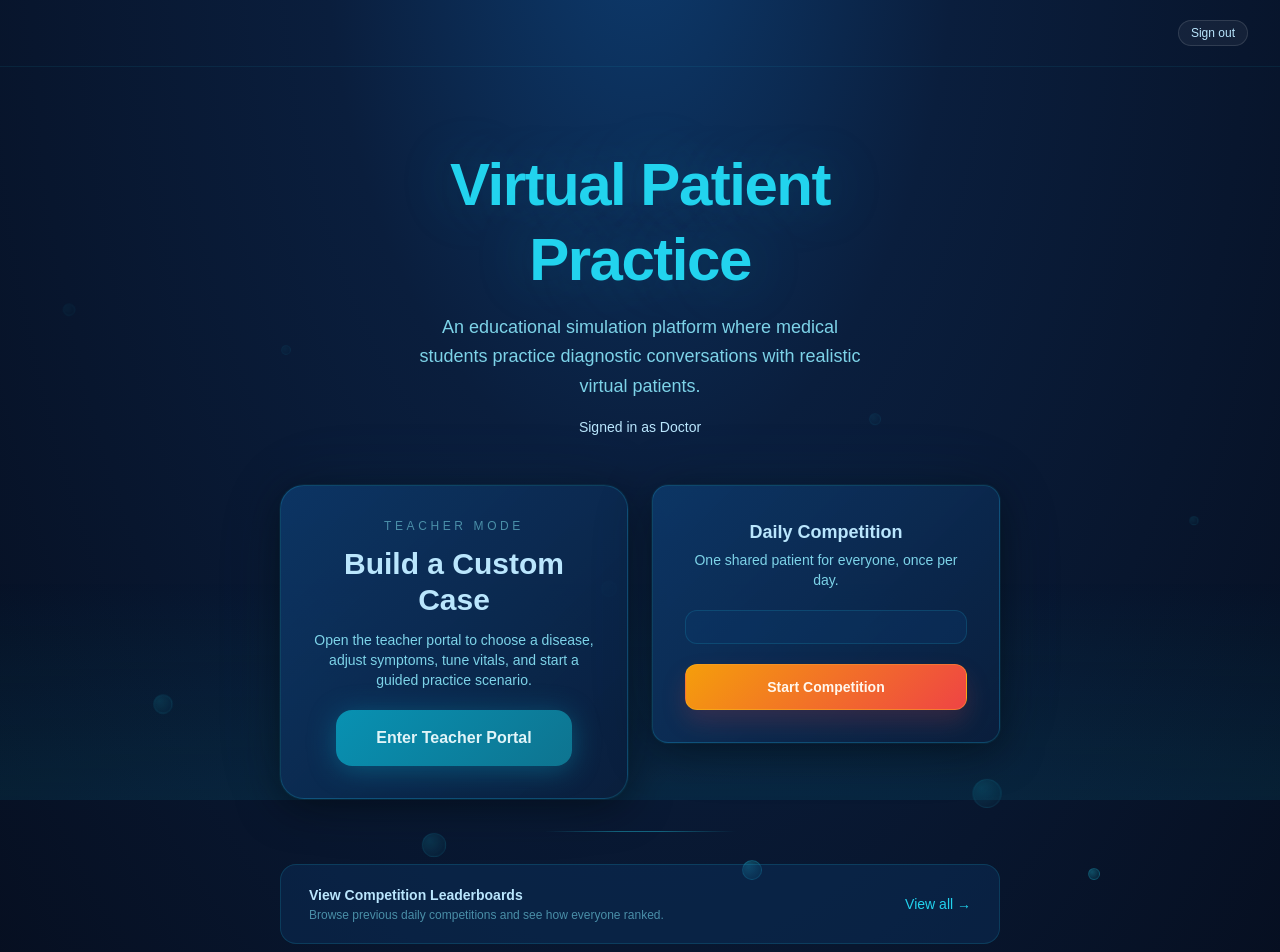
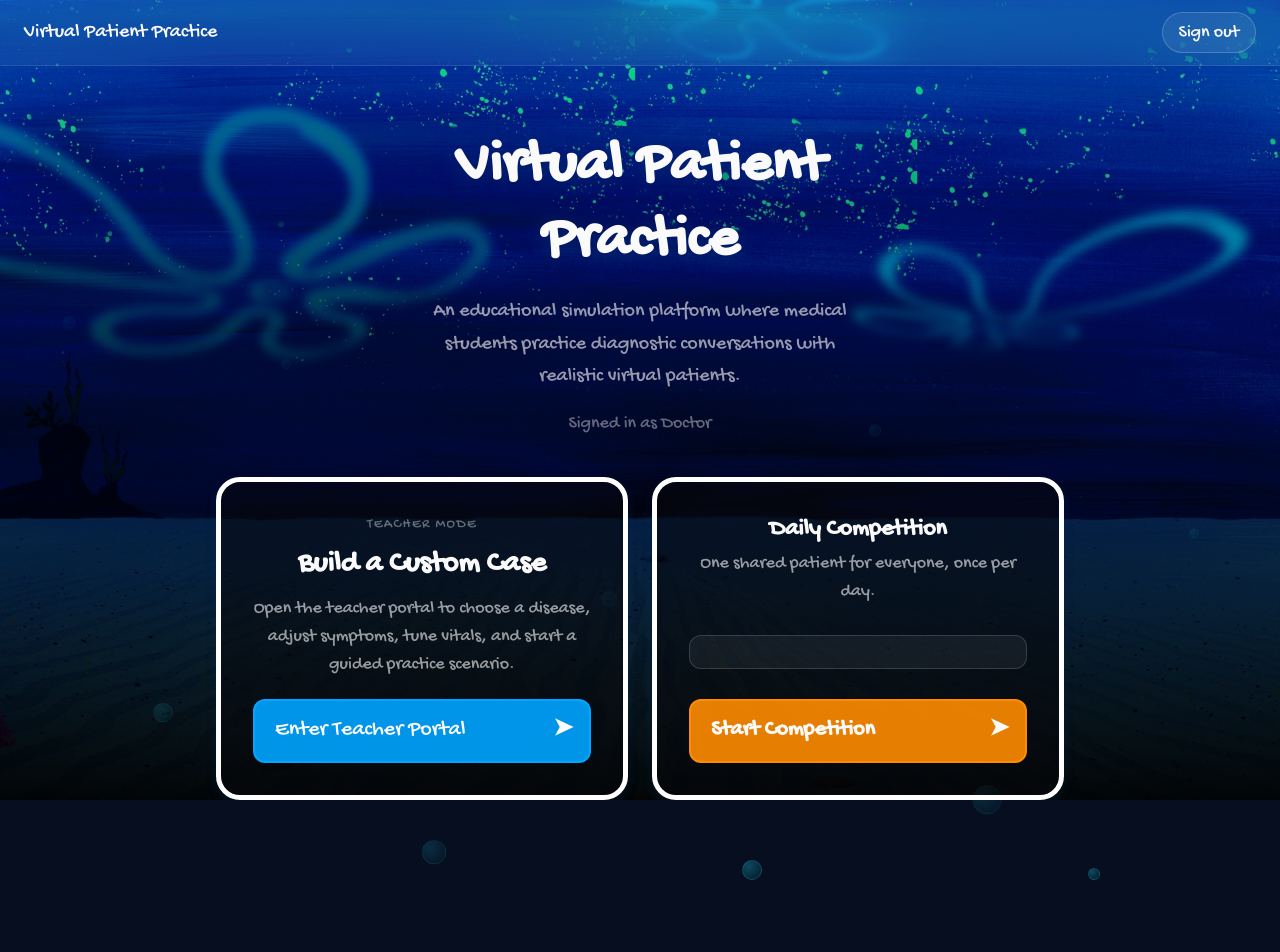
Before and after one commit to vishal-codes/fulllyhacks_2026, a Next.js app in the folder client/fullyhacks/: page / in a window 1280 px wide. Shown: the top 952 px of the page. After the commit the page ends 800 px from the top, so only its background shows below. Built offline with nearby package versions, Linux system fonts and the light colour scheme; no server answers.

Commit message:
homepage UI changes

```diff
--- a/client/fullyhacks/app/page.tsx
+++ b/client/fullyhacks/app/page.tsx
@@ -16,7 +16,6 @@ const BUBBLES: [number, number, number, number][] = [
   [8,  93,  2,   8],
 ];
 
-
 export default async function WelcomePage() {
   const session = await auth();
   const displayName =
@@ -24,12 +23,20 @@ export default async function WelcomePage() {
 
   return (
     <main
-      className="relative flex flex-col items-center min-h-screen overflow-hidden"
+      className="relative flex flex-col"
       style={{
-        background:
-          "radial-gradient(ellipse at 50% -10%, #0d3b6e 0%, #0a1e3d 35%, #060e1f 100%)",
+        fontFamily: "'Gochi Hand', cursive",
+        backgroundImage: "url('/chat/dl5bagm-50c8f4c3-b03a-44c6-bfa0-4a16bda4b8e3.jpg')",
+        backgroundSize: "cover",
+        backgroundPosition: "center",
+        backgroundRepeat: "no-repeat",
+        height: "100vh",
+        overflow: "hidden",
       }}
     >
+      {/* ── Gradient overlay: transparent at top → 90% dark at bottom ── */}
+      <div className="absolute inset-0 z-0 pointer-events-none" style={{ background: "linear-gradient(to bottom, rgba(0,0,0,0) 0%, rgba(0,0,0,0.97) 100%)" }} />
+
       {/* ── Bubbles ── */}
       {BUBBLES.map(([size, left, delay, duration], i) => (
         <span
@@ -45,22 +52,19 @@ export default async function WelcomePage() {
         />
       ))}
 
-      {/* ── Ocean floor glow ── */}
-      <div
-        className="pointer-events-none fixed bottom-0 left-0 right-0 z-0"
+      {/* ── Nav bar ── */}
+      <nav
+        className="relative z-50 w-full flex-shrink-0 flex items-center justify-between px-6 py-3"
         style={{
-          height: "220px",
-          background:
-            "linear-gradient(to top, rgba(8,145,178,0.12) 0%, transparent 100%)",
+          backdropFilter: "blur(20px)",
+          WebkitBackdropFilter: "blur(20px)",
+          background: "rgba(250,250,250,0.05)",
+          borderBottom: "1px solid rgba(250,250,250,0.1)",
         }}
-      />
-
-      {/* ── Top nav bar ── */}
-      <nav
-        className="relative z-10 w-full flex items-center justify-end px-8 py-5"
-        style={{ borderBottom: "1px solid rgba(34,211,238,0.08)" }}
       >
-
+        <span style={{ color: "#FAFAFA", fontFamily: "'Gochi Hand', cursive", fontSize: "20px" }}>
+          Virtual Patient Practice
+        </span>
         <form
           action={async () => {
             "use server";
@@ -69,11 +73,14 @@ export default async function WelcomePage() {
         >
           <button
             type="submit"
-            className="text-xs px-3 py-1 rounded-full"
+            className="px-4 py-1.5 rounded-full transition-opacity hover:opacity-70"
             style={{
-              background: "rgba(255,255,255,0.05)",
-              border: "1px solid rgba(255,255,255,0.12)",
-              color: "#bae6fd",
+              background: "rgba(250,250,250,0.08)",
+              border: "1px solid rgba(255,255,255,0.2)",
+              color: "#FAFAFA",
+              fontFamily: "'Gochi Hand', cursive",
+              fontSize: "18px",
+              cursor: "pointer",
             }}
           >
             Sign out
@@ -82,19 +89,17 @@ export default async function WelcomePage() {
       </nav>
 
       {/* ── Hero ── */}
-      <section
-        className="relative z-10 flex flex-col items-center text-center px-6 pt-20 pb-16 gap-8 w-full max-w-3xl mx-auto"
-      >
-        {/* Glowing shell icon */}
-
+      <section className="relative z-10 flex-1 w-full overflow-y-auto" style={{ scrollbarWidth: "thin", scrollbarColor: "rgba(255,255,255,0.2) transparent" }}>
+        <div className="flex flex-col items-center text-center px-6 pt-16 pb-12 gap-8 w-full max-w-4xl mx-auto">
 
         {/* Headline */}
         <div className="fade-up-2 flex flex-col gap-4">
           <h1
-            className="text-6xl font-bold leading-tight tracking-tight"
+            className="text-6xl font-bold leading-tight"
             style={{
-              color: "#22d3ee",
-              textShadow: "0 0 60px rgba(34,211,238,0.25)",
+              color: "#FAFAFA",
+              fontFamily: "'Gochi Hand', cursive",
+              textShadow: "0px 4px 20px rgba(0,60,117,0.6)",
             }}
           >
             Virtual Patient
@@ -102,32 +107,50 @@ export default async function WelcomePage() {
             Practice
           </h1>
           <p
-            className="text-lg leading-relaxed max-w-md mx-auto"
-            style={{ color: "#7dd3e8" }}
+            className="text-xl leading-relaxed max-w-md mx-auto"
+            style={{ color: "rgba(250,250,250,0.6)", fontFamily: "'Gochi Hand', cursive" }}
           >
             An educational simulation platform where medical students practice
             diagnostic conversations with realistic virtual patients.
           </p>
-          <p className="text-sm" style={{ color: "#bae6fd" }}>
+          <p style={{ color: "rgba(250,250,250,0.4)", fontFamily: "'Gochi Hand', cursive", fontSize: "18px" }}>
             Signed in as {displayName}
           </p>
         </div>
 
-        {/* Entry points */}
-        <div className="fade-up-3 w-full max-w-5xl pt-4">
-          <div className="grid grid-cols-1 lg:grid-cols-2 gap-6 items-start">
+        {/* Entry point cards */}
+        <div className="fade-up-3 w-full pt-2">
+          <div className="grid grid-cols-1 lg:grid-cols-2 gap-6 items-stretch">
+
+            {/* Teacher mode card */}
             <div
-              className="ocean-card rounded-3xl p-8 flex flex-col items-center text-center gap-5"
-              style={{ minHeight: "100%" }}
+              className="flex flex-col justify-between gap-5 p-8"
+              style={{
+                borderRadius: "24px",
+                border: "5px solid rgba(255,255,255,1)",
+                boxShadow: "0px 4px 10px 0px rgba(0,60,117,0.25)",
+                background: "rgba(9,9,11,0.55)",
+                backdropFilter: "blur(20px)",
+                WebkitBackdropFilter: "blur(20px)",
+              }}
             >
               <div>
-                <p className="text-xs uppercase tracking-[0.3em]" style={{ color: "#4a8fa8" }}>
+                <p
+                  className="uppercase tracking-widest"
+                  style={{ color: "rgba(250,250,250,0.4)", fontFamily: "'Gochi Hand', cursive", fontSize: "14px" }}
+                >
                   Teacher Mode
                 </p>
-                <h2 className="text-3xl font-semibold mt-3" style={{ color: "#bae6fd" }}>
+                <h2
+                  className="text-3xl font-semibold mt-3"
+                  style={{ color: "#FAFAFA", fontFamily: "'Gochi Hand', cursive" }}
+                >
                   Build a Custom Case
                 </h2>
-                <p className="text-sm mt-3 max-w-sm" style={{ color: "#7dd3e8" }}>
+                <p
+                  className="text-lg mt-3 max-w-sm"
+                  style={{ color: "rgba(250,250,250,0.6)", fontFamily: "'Gochi Hand', cursive" }}
+                >
                   Open the teacher portal to choose a disease, adjust symptoms, tune vitals,
                   and start a guided practice scenario.
                 </p>
@@ -135,12 +158,23 @@ export default async function WelcomePage() {
 
               <Link
                 href="/setup"
-                className="cta-btn inline-flex items-center gap-3 px-10 py-4 rounded-2xl font-semibold text-base"
+                className="flex items-center justify-between transition-opacity hover:opacity-90 w-full"
+                style={{
+                  background: "rgba(0,166,255,0.9)",
+                  border: "2px solid #00A6FF",
+                  borderRadius: "12px",
+                  padding: "12px 16px 12px 20px",
+                  textDecoration: "none",
+                }}
               >
+                <span style={{ color: "#FAFAFA", fontSize: "22px", fontFamily: "'Gochi Hand', cursive" }}>
                   Enter Teacher Portal
+                </span>
+                <span style={{ color: "#FAFAFA", fontSize: "24px", fontWeight: "bold" }}>➤</span>
               </Link>
             </div>
 
+            {/* Competition panel — keeps its own styling */}
             <CompetitionPanel />
           </div>
         </div>
@@ -149,47 +183,45 @@ export default async function WelcomePage() {
         <div className="fade-up-4 shimmer-line w-48" />
 
         {/* Leaderboard entry */}
-        <div className="fade-up-4 w-full max-w-5xl">
+        <div className="fade-up-4 w-full">
           <Link
             href="/leaderboard"
-            className="flex items-center justify-between w-full px-7 py-5 rounded-2xl transition-all duration-200 group"
+            className="flex items-center justify-between w-full px-7 py-5 transition-all duration-200"
             style={{
-              background: "rgba(13,59,110,0.35)",
-              border: "1px solid rgba(34,211,238,0.15)",
-              backdropFilter: "blur(12px)",
+              borderRadius: "24px",
+              border: "5px solid rgba(255,255,255,1)",
+              boxShadow: "0px 4px 10px 0px rgba(0,60,117,0.25)",
+              background: "rgba(9,9,11,0.55)",
+              backdropFilter: "blur(100px)",
+              WebkitBackdropFilter: "blur(100px)",
+              textDecoration: "none",
             }}
           >
-            <div className="flex items-center gap-4">
             <div className="text-left">
-                <p className="text-sm font-semibold" style={{ color: "#bae6fd" }}>
+              <p style={{ color: "#FAFAFA", fontFamily: "'Gochi Hand', cursive", fontSize: "22px" }}>
                 View Competition Leaderboards
               </p>
-                <p className="text-xs mt-0.5" style={{ color: "#4a8fa8" }}>
+              <p style={{ color: "rgba(250,250,250,0.4)", fontFamily: "'Gochi Hand', cursive", fontSize: "16px", marginTop: "2px" }}>
                 Browse previous daily competitions and see how everyone ranked.
               </p>
             </div>
-            </div>
-            <span
-              className="text-sm font-medium transition-colors"
-              style={{ color: "#22d3ee" }}
-            >
+            <span style={{ color: "#FAFAFA", fontFamily: "'Gochi Hand', cursive", fontSize: "22px" }}>
               View all →
             </span>
           </Link>
         </div>
-      </section>
-
-
+        </div>
 
         {/* ── Footer ── */}
         <footer
-        className="relative z-10 w-full text-center py-6"
-        style={{ borderTop: "1px solid rgba(34,211,238,0.07)" }}
+          className="relative z-10 w-full text-center py-5"
+          style={{ borderTop: "1px solid rgba(255,255,255,0.1)" }}
         >
-        <p className="text-xs" style={{ color: "#2a5f72" }}>
+          <p style={{ color: "rgba(250,250,250,0.25)", fontFamily: "'Gochi Hand', cursive", fontSize: "16px" }}>
             For educational use only · Not a diagnostic tool
           </p>
         </footer>
+      </section>
     </main>
   );
 }
--- a/client/fullyhacks/components/CompetitionPanel.tsx
+++ b/client/fullyhacks/components/CompetitionPanel.tsx
@@ -75,52 +75,61 @@ export default function CompetitionPanel() {
   const disabled = loading || starting || status?.has_started;
 
   return (
-    <div className="ocean-card rounded-2xl p-8 w-full max-w-sm">
+    <div
+      className="w-full p-8 flex flex-col justify-between"
+      style={{
+        borderRadius: "24px",
+        border: "5px solid rgba(255,255,255,1)",
+        boxShadow: "0px 4px 10px 0px rgba(0,60,117,0.25)",
+        background: "rgba(9,9,11,0.55)",
+        backdropFilter: "blur(100px)",
+        WebkitBackdropFilter: "blur(100px)",
+      }}
+    >
       <div className="flex items-center justify-between mb-5">
         <div>
-          <h2 className="text-lg font-semibold" style={{ color: "#bae6fd" }}>
+          <h2 className="text-2xl font-semibold" style={{ color: "#FAFAFA", fontFamily: "'Gochi Hand', cursive" }}>
             Daily Competition
           </h2>
-          <p className="text-sm mt-1" style={{ color: "#7dd3e8" }}>
+          <p className="text-lg mt-1" style={{ color: "rgba(250,250,250,0.6)", fontFamily: "'Gochi Hand', cursive" }}>
             One shared patient for everyone, once per day.
           </p>
         </div>
-
       </div>
 
       <div
         className="rounded-xl p-4 mb-5"
         style={{
-          background: "rgba(13,59,110,0.35)",
-          border: "1px solid rgba(34,211,238,0.15)",
+          background: "rgba(250,250,250,0.06)",
+          border: "1px solid rgba(255,255,255,0.15)",
         }}
       >
         {loading && (
-          <p className="text-sm animate-pulse" style={{ color: "#7dd3e8" }}>
+          <p className="text-lg animate-pulse" style={{ color: "rgba(250,250,250,0.5)", fontFamily: "'Gochi Hand', cursive" }}>
             {"Loading today's challenge..."}
           </p>
         )}
 
         {!loading && status && (
           <>
-            <p className="text-sm mb-2" style={{ color: "#7dd3e8" }}>
+            <p className="text-lg mb-2" style={{ color: "rgba(250,250,250,0.6)", fontFamily: "'Gochi Hand', cursive" }}>
               Competition date: {status.competition_date}
             </p>
-            <p className="text-sm" style={{ color: "#e0f4f8" }}>
+            <p className="text-lg" style={{ color: "#FAFAFA", fontFamily: "'Gochi Hand', cursive" }}>
               Patient: {status.patient_preview.name}, {status.patient_preview.age}-year-old {status.patient_preview.gender.toLowerCase()}
             </p>
-            <p className="text-xs mt-3" style={{ color: "#4a8fa8" }}>
+            <p className="text-base mt-3" style={{ color: "rgba(250,250,250,0.35)", fontFamily: "'Gochi Hand', cursive" }}>
               Everyone gets the same hidden disease and symptom profile for the day.
             </p>
             {status.has_started && (
-              <p className="text-xs mt-3" style={{ color: status.has_completed ? "#22c55e" : "#fbbf24" }}>
+              <p className="text-base mt-3" style={{ color: status.has_completed ? "#22c55e" : "#fbbf24", fontFamily: "'Gochi Hand', cursive" }}>
                 {status.has_completed
                   ? "You already completed today's competition."
                   : "You already started today's competition."}
               </p>
             )}
             {status.has_completed && status.attempt?.score != null && (
-              <p className="text-xs mt-2" style={{ color: "#bae6fd" }}>
+              <p className="text-base mt-2" style={{ color: "#FAFAFA", fontFamily: "'Gochi Hand', cursive" }}>
                 {"Today's score: "}{status.attempt.score}/100
               </p>
             )}
@@ -132,16 +141,20 @@ export default function CompetitionPanel() {
         type="button"
         disabled={disabled}
         onClick={handleStart}
-        className="w-full py-3 rounded-xl text-sm font-semibold transition-all duration-150"
+        className="w-full py-3 rounded-xl font-semibold transition-all duration-150 flex items-center justify-between"
         style={{
-          background: disabled ? "rgba(255,255,255,0.06)" : "linear-gradient(135deg, #f59e0b, #ef4444)",
-          color: disabled ? "#4a8fa8" : "#fff7ed",
-          border: disabled ? "1px solid rgba(255,255,255,0.08)" : "1px solid rgba(251,191,36,0.35)",
+          background: disabled ? "rgba(250,250,250,0.06)" : "rgba(255,140,0,0.9)",
+          color: disabled ? "rgba(250,250,250,0.3)" : "#FAFAFA",
+          border: disabled ? "1px solid rgba(255,255,255,0.1)" : "2px solid #FF8C00",
+          borderRadius: "12px",
+          padding: "12px 16px 12px 20px",
           cursor: disabled ? "not-allowed" : "pointer",
-          boxShadow: disabled ? "none" : "0 12px 24px rgba(239,68,68,0.18)",
+          fontFamily: "'Gochi Hand', cursive",
+          fontSize: "22px",
         }}
       >
-        {starting ? "Starting..." : status?.has_started ? "Already Played Today" : "Start Competition"}
+        <span>{starting ? "Starting..." : status?.has_started ? "Already Played Today" : "Start Competition"}</span>
+        {!disabled && <span style={{ color: "#FAFAFA", fontSize: "24px", fontWeight: "bold" }}>➤</span>}
       </button>
 
       {error && (
```
Also changed, not shown: client/fullyhacks/public/chat/dl5bagm-50c8f4c3-b03a-44c6-bfa0-4a16bda4b8e3.jpg (added). Lines whose indentation alone changed are shown as unchanged.
